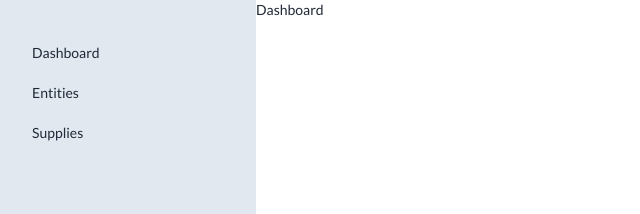
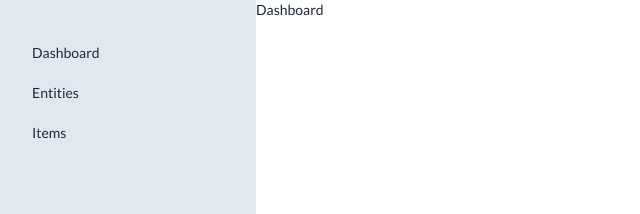
Before and after one commit to laine-hallot/inventory-tracker, a React app: page / in a window 1280 px wide. Shown: the top 214 px of the page, without its empty margins (0-640 px from the left). Built offline with nearby package versions, Linux system fonts and the light colour scheme; a web font is replaced by a local one.

Commit message:
moved sidebar route defenition into the routes file

```diff
--- a/src/frontend/routes.ts
+++ b/src/frontend/routes.ts
@@ -9,12 +9,13 @@ export const routes: ConfigRoutes = [
     name: 'Dashboard',
     path: '/',
     component: HomeDashboard,
-    default: true,
+    showInSidebar: true,
   },
   {
     name: 'Entities',
     path: '/entities',
     component: Entities,
+    showInSidebar: true,
   },
   {
     name: 'Entities',
@@ -25,5 +26,6 @@ export const routes: ConfigRoutes = [
     name: 'Items',
     path: '/items',
     component: Items,
+    showInSidebar: true,
   },
 ];
--- a/src/frontend/src/components/left-nav/left-nav.tsx
+++ b/src/frontend/src/components/left-nav/left-nav.tsx
@@ -3,7 +3,7 @@ import type { FC, PropsWithChildren } from 'react';
 import { NavItem } from './nav-item';
 
 interface LeftNavProps {
-  navOptions: { name: string; path: string }[];
+  navOptions: { name: string; path: string }[] | undefined;
 }
 
 export const LeftNav: FC<PropsWithChildren<LeftNavProps>> = ({
@@ -12,9 +12,11 @@ export const LeftNav: FC<PropsWithChildren<LeftNavProps>> = ({
 }) => {
   return (
     <div className="w-64 px-6 py-8 flex flex-col bg-slate-200 dark:bg-zinc-800">
-      {navOptions.map((option, index) => (
-        <NavItem key={index} name={option.name} path={option.path} />
-      ))}
+      {navOptions !== undefined
+        ? navOptions.map((option, index) => (
+            <NavItem key={index} name={option.name} path={option.path} />
+          ))
+        : ''}
     </div>
   );
 };
--- a/src/frontend/src/router/router.tsx
+++ b/src/frontend/src/router/router.tsx
@@ -8,7 +8,12 @@ import React, {
   useMemo,
 } from 'react';
 
-import { ConfigRoutes, RouterContext, Routes } from './types';
+import {
+  ConfigRoutes,
+  RouterContext,
+  Routes,
+  ScreenLayoutProps,
+} from './types';
 import { MainUI } from '../ui/main-ui';
 
 export const NavContext = createContext<{
@@ -38,14 +43,12 @@ const recursiveRouteThingy = (
   }
 };
 
-const initializeRoutes = (
-  routes: ConfigRoutes
-): { activeRoute: string; routes: Routes } => {
+const initializeRoutes = (routes: ConfigRoutes): RouterContext => {
   let initialRoute: string;
 
   const routeTree = {};
 
-  const initializeRoutes = routes.map((route, index) => {
+  const initializedRoutes = routes.map((route, index) => {
     if (index === 0 || route.default) {
       initialRoute = route.path;
     }
@@ -58,9 +61,18 @@ const initializeRoutes = (
   });
   console.log('routeTree', routeTree);
 
+  const sideBarRoutes = routes
+    .map((route) =>
+      route.showInSidebar ? { name: route.name, path: route.path } : null
+    )
+    .filter((route) => route !== null);
+
+  console.log({ sideBarRoutes, routes });
+
   return {
     activeRoute: initialRoute,
-    routes: initializeRoutes,
+    routes: initializedRoutes,
+    sideBarRoutes,
   };
 };
 
@@ -98,7 +110,7 @@ export const useNavigator = () => {
 interface RouterProps {
   leftNavOpen?: boolean;
   routes: ConfigRoutes;
-  layout: React.FC<PropsWithChildren>;
+  layout: React.FC<PropsWithChildren<ScreenLayoutProps>>;
 }
 
 export const Router: FC<RouterProps> = ({ layout: Layout, routes }) => {
@@ -113,7 +125,7 @@ export const Router: FC<RouterProps> = ({ layout: Layout, routes }) => {
   return (
     <>
       <NavContext.Provider value={{ routerContextData, setRouterContextData }}>
-        <Layout>
+        <Layout sideBarRoutes={routerContextData.sideBarRoutes}>
           {routerContextData.activeRoute && <ActivePageComponent />}
         </Layout>
       </NavContext.Provider>
--- a/src/frontend/src/router/types.ts
+++ b/src/frontend/src/router/types.ts
@@ -3,6 +3,7 @@ export interface ConfigRoute {
   path: string;
   component: React.FC;
   default?: boolean;
+  showInSidebar?: boolean;
 }
 
 export interface Route extends ConfigRoute {
@@ -16,4 +17,9 @@ export type Routes = Route[];
 export interface RouterContext {
   activeRoute: string;
   routes: Routes;
+  sideBarRoutes?: { name: string; path: string }[];
 }
+
+export interface ScreenLayoutProps {
+  sideBarRoutes?: { name: string; path: string }[];
+}
--- a/src/frontend/src/ui/main-ui.tsx
+++ b/src/frontend/src/ui/main-ui.tsx
@@ -1,32 +1,20 @@
 import type { FC, PropsWithChildren } from 'react';
 import React from 'react';
 import { LeftNav } from '../components/left-nav/left-nav';
-import { ConfigRoutes } from '../router/types';
+import { ConfigRoutes, ScreenLayoutProps } from '../router/types';
 import './main-ui.css';
 
-interface MainUIProps {
+interface MainUIProps extends ScreenLayoutProps {
   leftNavOpen?: boolean;
 }
 
-const TopLevelRoutes = [
-  {
-    name: 'Dashboard',
-    path: '/',
-  },
-  {
-    name: 'Entities',
-    path: '/entities',
-  },
-  {
-    name: 'Supplies',
-    path: '/items',
-  },
-];
-
-export const MainUI: FC<PropsWithChildren<MainUIProps>> = ({ children }) => {
+export const MainUI: FC<PropsWithChildren<MainUIProps>> = ({
+  children,
+  sideBarRoutes,
+}) => {
   return (
     <div className="flex min-w-screen min-h-screen dark:bg-zinc-700">
-      <LeftNav navOptions={TopLevelRoutes} />
+      <LeftNav navOptions={sideBarRoutes} />
       <div className="screen-container flex-1">{children}</div>
     </div>
   );
```
